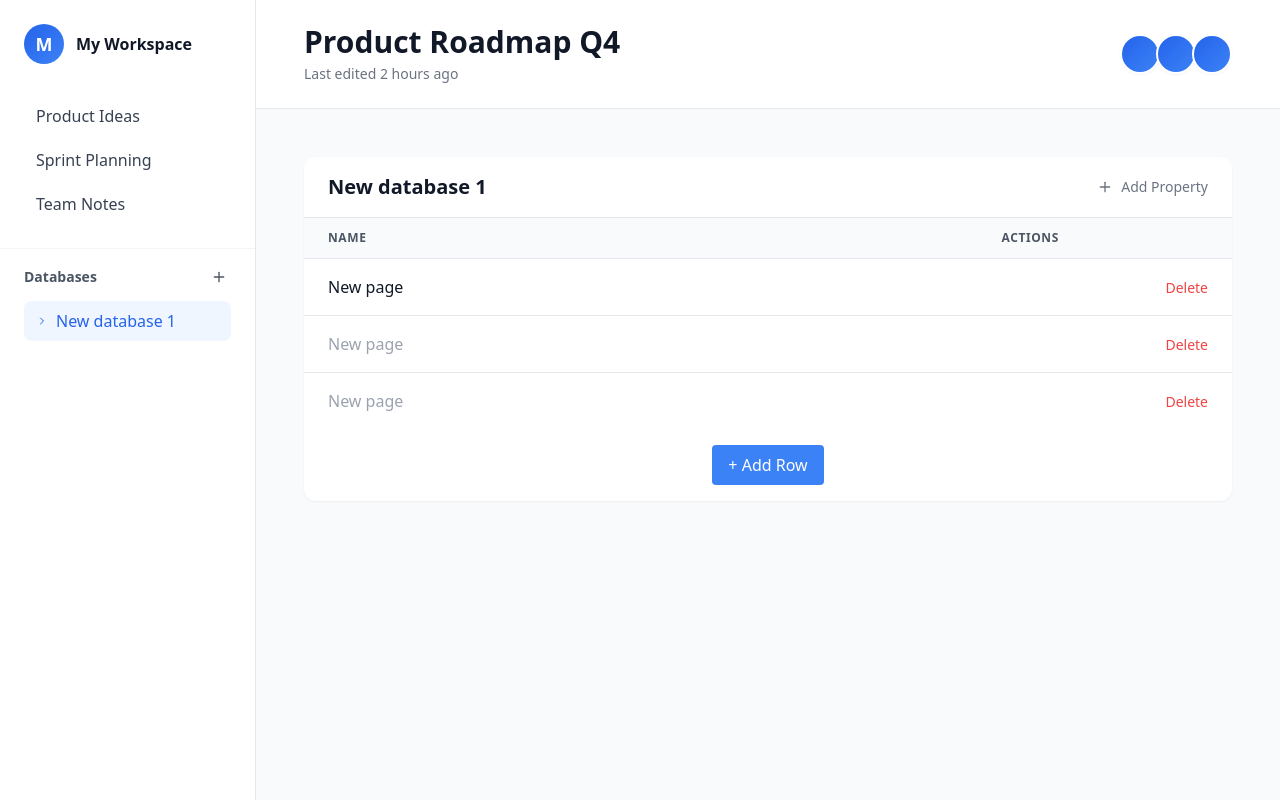
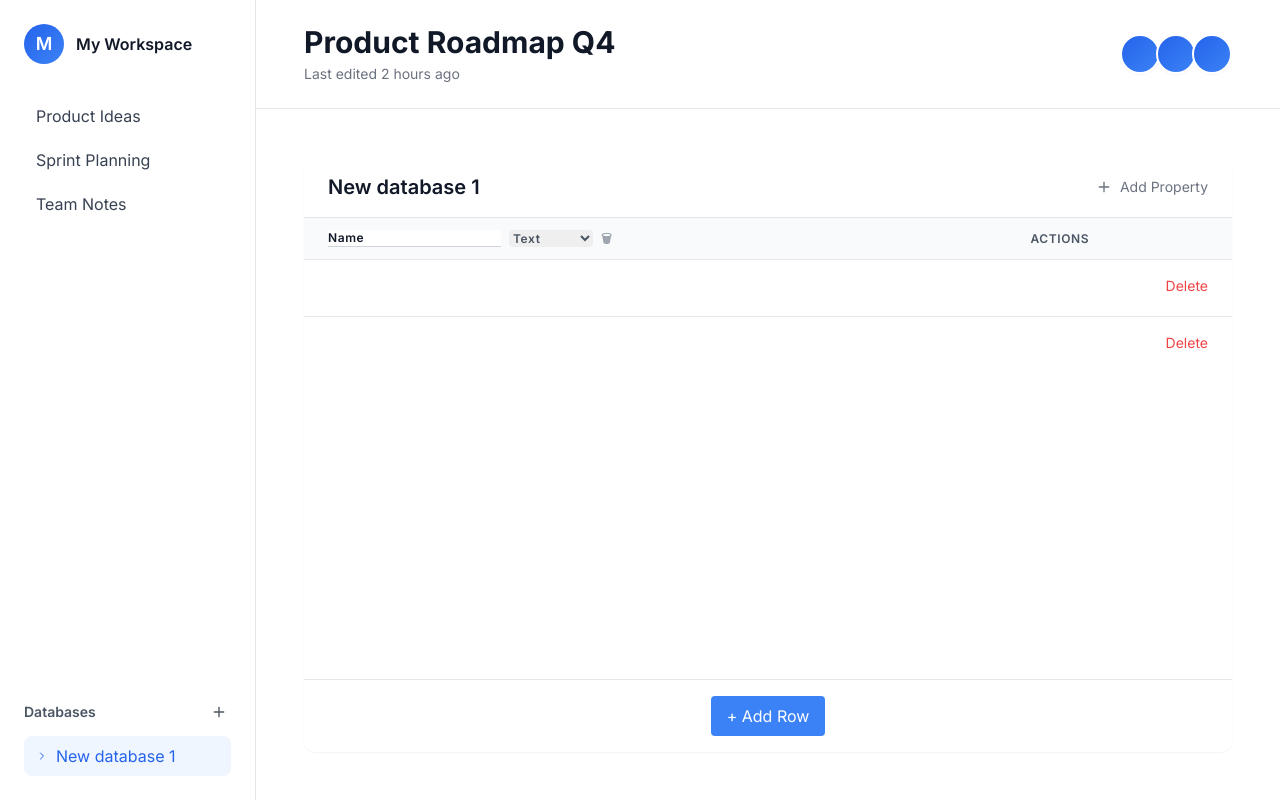
Before and after one commit to rzikydn/Mirov, a React (Vite) app: page /dashboard in a window 1280 px wide. Both pictures are taken after a click on the button "New Database". Built offline with nearby package versions, Linux system fonts and the light colour scheme; a web font is replaced by a local one.

Commit message:
perbaikan fitur database

```diff
--- a/src/components/DashboardPage.tsx
+++ b/src/components/DashboardPage.tsx
@@ -2,16 +2,27 @@ import { useState } from 'react';
 import { motion, AnimatePresence } from 'framer-motion';
 import { Plus, ChevronRight } from 'lucide-react';
 
+interface Property {
+  value: any;
+  type: string;
+}
+
 interface DatabaseRow {
   id: string;
-  name: string;
-  properties: { [key: string]: { value: any; type: string } };
+  properties: { [key: string]: Property };
+}
+
+interface Column {
+  key: string;
+  label: string;
+  type: string;
 }
 
 interface Database {
   id: string;
   name: string;
   rows: DatabaseRow[];
+  columns: Column[];
 }
 
 interface MenuItem {
@@ -50,7 +61,7 @@ const Sidebar = ({
 }) => {
   return (
     <div className="w-64 bg-white border-r border-gray-200 h-screen flex flex-col">
-      <div className="p-6">
+      <div className="p-6 flex flex-col flex-1 overflow-y-auto">
         <div className="flex items-center gap-3 mb-8">
           <div className="w-10 h-10 rounded-full bg-gradient-to-br from-[#2563eb] to-[#3b82f6] flex items-center justify-center text-white font-semibold text-lg">
             M
@@ -60,7 +71,7 @@ const Sidebar = ({
           </div>
         </div>
 
-        <nav className="space-y-1">
+        <nav className="space-y-1 mb-6">
           {menuItems.map((item) => (
             <button
               key={item.id}
@@ -78,9 +89,8 @@ const Sidebar = ({
             </button>
           ))}
         </nav>
-      </div>
 
-      <div className="px-6 py-4 border-t border-gray-100 flex-1">
+        <div className="mt-auto">
           <div className="flex items-center justify-between mb-3">
             <span className="text-sm font-semibold text-gray-600">Databases</span>
             <button
@@ -110,6 +120,7 @@ const Sidebar = ({
           </div>
         </div>
       </div>
+    </div>
   );
 };
 
@@ -118,7 +129,7 @@ const Header = () => (
     initial={{ opacity: 0, y: -20 }}
     animate={{ opacity: 1, y: 0 }}
     transition={{ duration: 0.5 }}
-    className="bg-white border-b border-gray-200 px-12 py-6"
+    className="bg-white border-b border-gray-200 px-12 py-6 flex-shrink-0"
   >
     <div className="flex items-center justify-between">
       <div>
@@ -157,7 +168,7 @@ const KanbanBoard = () => (
     animate={{ opacity: 1 }}
     exit={{ opacity: 0 }}
     transition={{ duration: 0.3 }}
-    className="p-12"
+    className="p-12 overflow-auto flex-1"
   >
     <div className="grid grid-cols-1 lg:grid-cols-3 gap-6">
       <KanbanColumn title="To Do" count={8} color="bg-gray-100 text-gray-700" />
@@ -171,24 +182,63 @@ const DatabaseTable = ({ database, setDatabases }: { database: Database; setData
   const [showAddProperty, setShowAddProperty] = useState(false);
   const [newPropertyName, setNewPropertyName] = useState('');
   const [newPropertyType, setNewPropertyType] = useState('text');
-
   const [showConfirmDelete, setShowConfirmDelete] = useState(false);
   const [deleteTarget, setDeleteTarget] = useState<{ type: 'row' | 'column'; id: string } | null>(null);
 
-  const allPropertyKeys = Array.from(
-    new Set(database.rows.flatMap((r) => Object.keys(r.properties)))
+  const handleColumnLabelChange = (key: string, value: string) => {
+    setDatabases((prev: Database[]) =>
+      prev.map((db) =>
+        db.id === database.id
+          ? { ...db, columns: db.columns.map((c) => (c.key === key ? { ...c, label: value } : c)) }
+          : db
+      )
     );
+  };
+
+  const handleColumnTypeChange = (key: string, type: string) => {
+    setDatabases((prev: Database[]) =>
+      prev.map((db) =>
+        db.id === database.id
+          ? {
+              ...db,
+              columns: db.columns.map((c) => (c.key === key ? { ...c, type } : c)),
+              rows: db.rows.map((row) => ({
+                ...row,
+                properties: { ...row.properties, [key]: { value: row.properties[key]?.value || '', type } },
+              })),
+            }
+          : db
+      )
+    );
+  };
+
+  const handleValueChange = (rowId: string, key: string, value: any) => {
+    setDatabases((prev: Database[]) =>
+      prev.map((db) =>
+        db.id === database.id
+          ? {
+              ...db,
+              rows: db.rows.map((row) =>
+                row.id === rowId ? { ...row, properties: { ...row.properties, [key]: { ...row.properties[key], value } } } : row
+              ),
+            }
+          : db
+      )
+    );
+  };
 
   const handleAddProperty = () => {
     if (!newPropertyName) return;
 
+    const newKey = `${newPropertyName}-${Date.now()}`;
+    const updatedColumns = [...database.columns, { key: newKey, label: newPropertyName, type: newPropertyType }];
     const updatedRows = database.rows.map((row) => ({
       ...row,
-      properties: { ...row.properties, [newPropertyName]: { value: '', type: newPropertyType } },
+      properties: { ...row.properties, [newKey]: { value: '', type: newPropertyType } },
     }));
 
     setDatabases((prev: Database[]) =>
-      prev.map((db) => (db.id === database.id ? { ...db, rows: updatedRows } : db))
+      prev.map((db) => (db.id === database.id ? { ...db, columns: updatedColumns, rows: updatedRows } : db))
     );
 
     setNewPropertyName('');
@@ -196,8 +246,8 @@ const DatabaseTable = ({ database, setDatabases }: { database: Database; setData
     setShowAddProperty(false);
   };
 
-  const handleDeleteProperty = (propertyKey: string) => {
-    setDeleteTarget({ type: 'column', id: propertyKey });
+  const handleDeleteProperty = (key: string) => {
+    setDeleteTarget({ type: 'column', id: key });
     setShowConfirmDelete(true);
   };
 
@@ -210,13 +260,14 @@ const DatabaseTable = ({ database, setDatabases }: { database: Database; setData
     if (!deleteTarget) return;
 
     if (deleteTarget.type === 'column') {
+      const updatedColumns = database.columns.filter((c) => c.key !== deleteTarget.id);
       const updatedRows = database.rows.map((row) => {
         const newProps = { ...row.properties };
         delete newProps[deleteTarget.id];
         return { ...row, properties: newProps };
       });
       setDatabases((prev: Database[]) =>
-        prev.map((db) => (db.id === database.id ? { ...db, rows: updatedRows } : db))
+        prev.map((db) => (db.id === database.id ? { ...db, columns: updatedColumns, rows: updatedRows } : db))
       );
     } else if (deleteTarget.type === 'row') {
       const updatedRows = database.rows.filter((r) => r.id !== deleteTarget.id);
@@ -232,25 +283,12 @@ const DatabaseTable = ({ database, setDatabases }: { database: Database; setData
   const handleAddRow = () => {
     const newRow: DatabaseRow = {
       id: `row-${Date.now()}`,
-      name: 'New page',
       properties: Object.fromEntries(
-        allPropertyKeys.map((key) => [key, { value: '', type: database.rows[0]?.properties[key]?.type || 'text' }])
+        database.columns.map((col) => [col.key, { value: '', type: col.type }])
       ),
     };
-    const updatedRows = [...database.rows, newRow];
     setDatabases((prev: Database[]) =>
-      prev.map((db) => (db.id === database.id ? { ...db, rows: updatedRows } : db))
-    );
-  };
-
-  const handleValueChange = (rowId: string, key: string, value: any) => {
-    const updatedRows = database.rows.map((row) =>
-      row.id === rowId
-        ? { ...row, properties: { ...row.properties, [key]: { ...row.properties[key], value } } }
-        : row
-    );
-    setDatabases((prev: Database[]) =>
-      prev.map((db) => (db.id === database.id ? { ...db, rows: updatedRows } : db))
+      prev.map((db) => (db.id === database.id ? { ...db, rows: [...db.rows, newRow] } : db))
     );
   };
 
@@ -260,10 +298,10 @@ const DatabaseTable = ({ database, setDatabases }: { database: Database; setData
       animate={{ opacity: 1, x: 0 }}
       exit={{ opacity: 0, x: -20 }}
       transition={{ duration: 0.3 }}
-      className="p-12"
+      className="absolute inset-0 p-12"
     >
-      <div className="bg-white rounded-xl shadow-sm overflow-hidden">
-        <div className="px-6 py-4 border-b border-gray-200 flex justify-between items-center">
+      <div className="bg-white rounded-xl shadow-sm h-full flex flex-col">
+        <div className="px-6 py-4 border-b border-gray-200 flex justify-between items-center flex-shrink-0">
           <h2 className="text-xl font-semibold text-gray-900">{database.name}</h2>
           <button
             onClick={() => setShowAddProperty(true)}
@@ -273,115 +311,101 @@ const DatabaseTable = ({ database, setDatabases }: { database: Database; setData
           </button>
         </div>
 
-        <div className="overflow-x-auto">
+        <div className="flex-1 overflow-y-auto overflow-x-auto min-h-0">
           <table className="w-full">
-            <thead>
-              <tr className="bg-gray-50 border-b border-gray-200">
-                <th className="px-6 py-3 text-left text-xs font-semibold text-gray-600 uppercase tracking-wider">
-                  Name
-                </th>
-                {allPropertyKeys.map((key) => (
-                  <th key={key} className="px-6 py-3 text-left text-xs font-semibold text-gray-600 uppercase tracking-wider">
+            <thead className="sticky top-0 z-10 bg-gray-50">
+              <tr className="border-b border-gray-200">
+                {database.columns.map((col) => (
+                  <th key={col.key} className="px-6 py-3 text-left text-xs font-semibold text-gray-600 uppercase tracking-wider">
                     <div className="flex items-center gap-2">
-                      {key}
+                      <input
+                        type="text"
+                        value={col.label}
+                        onChange={(e) => handleColumnLabelChange(col.key, e.target.value)}
+                        className="border-b border-gray-300 focus:outline-none focus:border-blue-500 text-gray-900"
+                      />
+                      <select
+                        value={col.type}
+                        onChange={(e) => handleColumnTypeChange(col.key, e.target.value)}
+                        className="text-xs border-gray-300 rounded"
+                      >
+                        {propertyTypes.map((type) => (
+                          <option key={type.value} value={type.value}>
+                            {type.label}
+                          </option>
+                        ))}
+                      </select>
                       <button
-                        onClick={() => handleDeleteProperty(key)}
+                        onClick={() => handleDeleteProperty(col.key)}
                         className="text-gray-400 hover:text-red-500"
                         title="Delete column"
                       >
-                        🗑️
+                        🗑
                       </button>
                     </div>
                   </th>
                 ))}
-                <th className="px-6 py-3 text-left text-xs font-semibold text-gray-600 uppercase tracking-wider">
-                  Actions
-                </th>
+                <th className="px-6 py-3 text-left text-xs font-semibold text-gray-600 uppercase tracking-wider">Actions</th>
               </tr>
             </thead>
 
             <tbody className="bg-white divide-y divide-gray-200">
               {database.rows.map((row) => (
                 <tr key={row.id} className="hover:bg-gray-50 transition-colors cursor-pointer">
-                  <td className="px-6 py-4 whitespace-nowrap">
-                    <input
-                      type="text"
-                      value={row.name}
-                      onChange={(e) =>
-                        setDatabases((prev: Database[]) =>
-                          prev.map((db) =>
-                            db.id === database.id
-                              ? {
-                                  ...db,
-                                  rows: db.rows.map((r) =>
-                                    r.id === row.id ? { ...r, name: e.target.value } : r
-                                  ),
-                                }
-                              : db
-                          )
-                        )
-                      }
-                      placeholder="New page"
-                      className="w-full bg-transparent border-none outline-none text-gray-900 focus:ring-0"
-                    />
-                  </td>
-
-                  {allPropertyKeys.map((key) => {
-                    const prop = row.properties[key];
-                    if (!prop) return <td key={key}></td>;
+                  {database.columns.map((col) => {
+                    const prop = row.properties[col.key];
+                    if (!prop) return <td key={col.key}></td>;
                     switch (prop.type) {
                       case 'text':
                         return (
-                          <td key={key} className="px-6 py-4 whitespace-nowrap">
+                          <td key={col.key} className="px-6 py-4 whitespace-nowrap">
                             <input
                               type="text"
                               value={prop.value}
-                              onChange={(e) => handleValueChange(row.id, key, e.target.value)}
+                              onChange={(e) => handleValueChange(row.id, col.key, e.target.value)}
                               className="w-full bg-transparent border-none outline-none text-gray-700 focus:ring-0"
                             />
                           </td>
                         );
                       case 'number':
                         return (
-                          <td key={key} className="px-6 py-4 whitespace-nowrap">
+                          <td key={col.key} className="px-6 py-4 whitespace-nowrap">
                             <input
                               type="number"
                               value={prop.value}
-                              onChange={(e) =>
-                                handleValueChange(row.id, key, Number(e.target.value))
-                              }
+                              onChange={(e) => handleValueChange(row.id, col.key, Number(e.target.value))}
                               className="w-full bg-transparent border-none outline-none text-gray-700 focus:ring-0"
                             />
                           </td>
                         );
                       case 'date':
                         return (
-                          <td key={key} className="px-6 py-4 whitespace-nowrap">
+                          <td key={col.key} className="px-6 py-4 whitespace-nowrap">
                             <input
                               type="date"
                               value={prop.value}
-                              onChange={(e) => handleValueChange(row.id, key, e.target.value)}
+                              onChange={(e) => handleValueChange(row.id, col.key, e.target.value)}
                               className="w-full bg-transparent border-none outline-none text-gray-700 focus:ring-0"
                             />
                           </td>
                         );
                       case 'checkbox':
                         return (
-                          <td key={key} className="px-6 py-4 whitespace-nowrap">
+                          <td key={col.key} className="px-6 py-4 whitespace-nowrap">
                             <input
                               type="checkbox"
                               checked={prop.value}
-                              onChange={(e) => handleValueChange(row.id, key, e.target.checked)}
+                              onChange={(e) => handleValueChange(row.id, col.key, e.target.checked)}
                               className="w-full border-none outline-none text-gray-700 focus:ring-0"
                             />
                           </td>
                         );
                       case 'select':
                         return (
-                          <td key={key} className="px-6 py-4 whitespace-nowrap">
+                          <td key={col.key} className="px-6 py-4 whitespace-nowrap">
                             <select
                               value={prop.value}
-                              onChange={(e) => handleValueChange(row.id, key, e.target.value)}
+                              onChange={(e) => handleValueChange(row.id, col.key, e.target.value)}
                               className="w-full bg-transparent border-none outline-none text-gray-700 focus:ring-0"
                             >
                               <option value="">Select</option>
@@ -389,11 +413,10 @@ const DatabaseTable = ({ database, setDatabases }: { database: Database; setData
                           </td>
                         );
                       default:
-                        return <td key={key}></td>;
+                        return <td key={col.key}></td>;
                     }
                   })}
-
-                  <td className="px-6 py-4 whitespace-nowrap text-right">
+                  <td className="px-6 py-4 whitespace-nowrap text-right flex justify-end">
                     <button
                       onClick={() => handleDeleteRow(row.id)}
                       className="text-sm text-red-500 hover:text-red-700"
@@ -405,8 +428,9 @@ const DatabaseTable = ({ database, setDatabases }: { database: Database; setData
               ))}
             </tbody>
           </table>
+        </div>
 
-          <div className="p-4 flex justify-center">
+        <div className="px-6 py-4 border-t border-gray-200 flex justify-center flex-shrink-0">
           <button
             onClick={handleAddRow}
             className="px-4 py-2 bg-blue-500 text-white rounded hover:bg-blue-600 transition-colors"
@@ -415,9 +439,7 @@ const DatabaseTable = ({ database, setDatabases }: { database: Database; setData
           </button>
         </div>
       </div>
-      </div>
 
-      {/* Popup Tambah Property */}
       <AnimatePresence>
         {showAddProperty && (
           <motion.div
@@ -455,14 +477,14 @@ const DatabaseTable = ({ database, setDatabases }: { database: Database; setData
               </select>
               <div className="flex justify-end gap-2">
                 <button
-                  className="px-4 py-2 rounded bg-gray-200 hover:bg-gray-300"
                   onClick={() => setShowAddProperty(false)}
+                  className="px-4 py-2 border rounded"
                 >
                   Cancel
                 </button>
                 <button
-                  className="px-4 py-2 rounded bg-blue-500 text-white hover:bg-blue-600"
                   onClick={handleAddProperty}
+                  className="px-4 py-2 bg-blue-500 text-white rounded hover:bg-blue-600"
                 >
                   Add
                 </button>
@@ -470,11 +492,8 @@ const DatabaseTable = ({ database, setDatabases }: { database: Database; setData
             </motion.div>
           </motion.div>
         )}
-      </AnimatePresence>
 
-      {/* Popup Konfirmasi Delete */}
-      <AnimatePresence>
-        {showConfirmDelete && (
+        {showConfirmDelete && deleteTarget && (
           <motion.div
             className="fixed inset-0 bg-black/40 flex items-center justify-center z-50"
             initial={{ opacity: 0 }}
@@ -482,25 +501,24 @@ const DatabaseTable = ({ database, setDatabases }: { database: Database; setData
             exit={{ opacity: 0 }}
           >
             <motion.div
-              className="bg-white rounded-xl p-6 w-80"
+              className="bg-white rounded-xl p-6 w-96"
               initial={{ scale: 0.8 }}
               animate={{ scale: 1 }}
               exit={{ scale: 0.8 }}
             >
-              <h3 className="text-lg font-semibold mb-4 text-gray-900">Confirm Delete</h3>
-              <p className="text-gray-600 mb-6">
-                Are you sure you want to delete this {deleteTarget?.type === 'row' ? 'row' : 'column'}?
-              </p>
-              <div className="flex justify-end gap-3">
+              <h3 className="text-lg font-semibold mb-4">
+                Are you sure you want to delete this {deleteTarget.type}?
+              </h3>
+              <div className="flex justify-end gap-2">
                 <button
-                  className="px-4 py-2 rounded bg-gray-200 hover:bg-gray-300"
                   onClick={() => setShowConfirmDelete(false)}
+                  className="px-4 py-2 border rounded"
                 >
                   Cancel
                 </button>
                 <button
-                  className="px-4 py-2 rounded bg-red-500 text-white hover:bg-red-600"
                   onClick={confirmDelete}
+                  className="px-4 py-2 bg-red-500 text-white rounded hover:bg-red-600"
                 >
                   Delete
                 </button>
@@ -513,21 +531,21 @@ const DatabaseTable = ({ database, setDatabases }: { database: Database; setData
   );
 };
 
-
-const DashboardPage = () => {
+export default function DashboardPage() {
   const [databases, setDatabases] = useState<Database[]>([]);
-  const [selectedDatabase, setSelectedDatabase] = useState<string | null>('1');
-  const [selectedMenu, setSelectedMenu] = useState<string | null>('1');
+  const [selectedDatabase, setSelectedDatabase] = useState<string | null>(null);
   const [dbCounter, setDbCounter] = useState(1);
+  const [selectedMenu, setSelectedMenu] = useState<string | null>(menuItems[0].id);
 
   const handleCreateDatabase = () => {
+    const colKey = `title-${Date.now()}`;
     const newDb: Database = {
       id: `db-${Date.now()}`,
       name: `New database ${dbCounter}`,
+      columns: [{ key: colKey, label: 'Name', type: 'text' }],
       rows: [
-        { id: `row-1-${Date.now()}`, name: 'New page', properties: {} },
-        { id: `row-2-${Date.now()}`, name: '', properties: {} },
-        { id: `row-3-${Date.now()}`, name: '', properties: {} },
+        { id: `row-1-${Date.now()}`, properties: { [colKey]: { value: '', type: 'text' } } },
+        { id: `row-2-${Date.now()}`, properties: { [colKey]: { value: '', type: 'text' } } },
       ],
     };
     setDatabases([...databases, newDb]);
@@ -535,10 +553,8 @@ const DashboardPage = () => {
     setSelectedDatabase(newDb.id);
   };
 
-  const currentDatabase = databases.find((db) => db.id === selectedDatabase);
-
   return (
-    <div className="flex h-screen bg-[#f9fafb] font-sans">
+    <div className="flex h-screen">
       <Sidebar
         databases={databases}
         selectedDatabase={selectedDatabase}
@@ -548,21 +564,19 @@ const DashboardPage = () => {
         onSelectMenu={setSelectedMenu}
       />
 
-      <div className="flex-1 flex flex-col overflow-hidden">
+      <div className="flex-1 flex flex-col overflow-hidden relative">
         <Header />
-
-        <div className="flex-1 overflow-y-auto">
-          <AnimatePresence mode="wait">
-            {currentDatabase ? (
-              <DatabaseTable key={currentDatabase.id} database={currentDatabase} setDatabases={setDatabases} />
+        <div className="flex-1 relative overflow-hidden">
+          {selectedDatabase ? (
+            <DatabaseTable
+              database={databases.find((db) => db.id === selectedDatabase)!}
+              setDatabases={setDatabases}
+            />
           ) : (
-              <KanbanBoard key="kanban" />
+            <KanbanBoard />
           )}
-          </AnimatePresence>
         </div>
       </div>
     </div>
   );
-};
-
-export default DashboardPage;
+}
```
Lines whose indentation alone changed are shown as unchanged.
